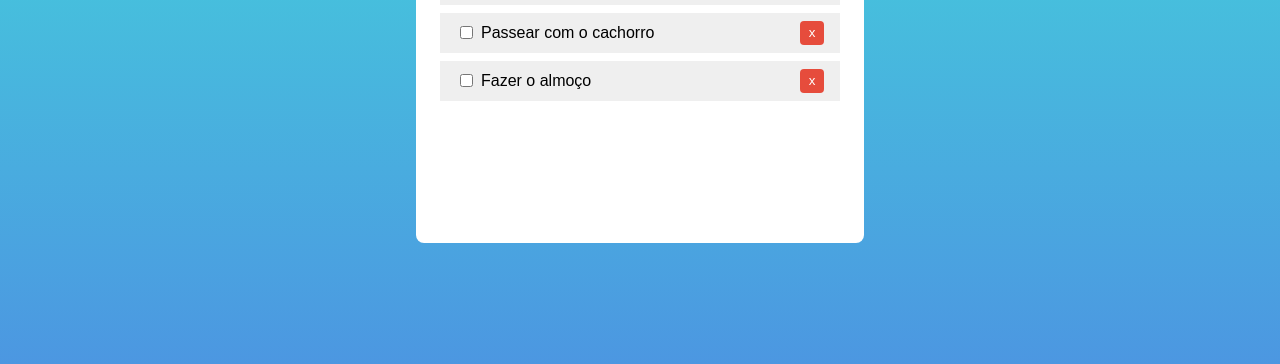
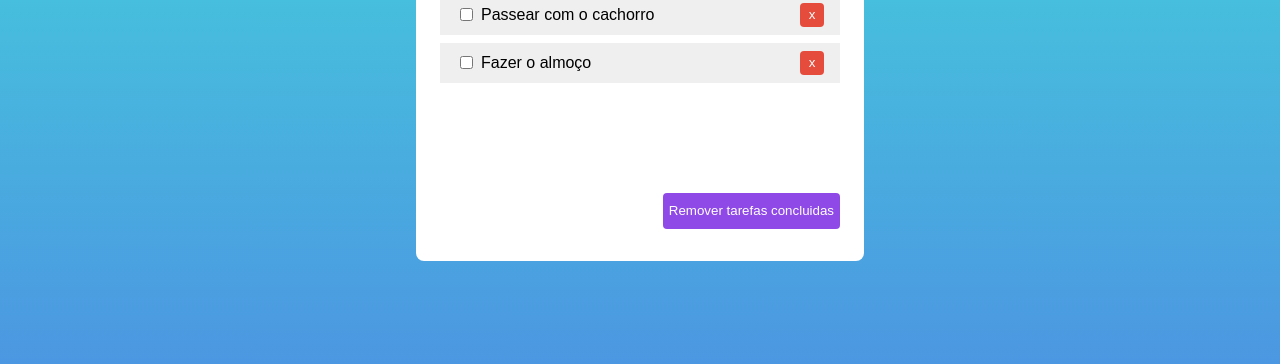
Before and after one commit to joseneisantana/todo-listDNC, a plain HTML site: page index.html in a window 1280 px wide. Shown: the part 362-726 px from the top of the page. Drawn offline with Linux system fonts and the light colour scheme.

Commit message:
31/03/25-21:19

```diff
--- a/index.html
+++ b/index.html
@@ -27,6 +27,11 @@
 
       <ul id="todo-list"></ul>
     </section>
+    <footer>
+      <button onclick="removeDoneTasks()" class="remove-done-tasks-btn">
+        Remover tarefas concluidas
+      </button>
+    </footer>
 
   </main>
 
--- a/style.css
+++ b/style.css
@@ -139,3 +139,26 @@ main{
 }
 
 }
+
+.remove-done-tasks-btn{
+  box-sizing: border-box;
+  height: 3.6rem;
+  color: #fff;
+  background:#8f49e7;
+  border: none;
+  border-radius:.4rem ;
+  cursor: pointer;
+  padding: 0.1.6rem;
+
+  &:hover{
+    opacity: .8;
+}
+
+}
+footer{
+width: 100%;
+display: flex;
+flex-direction: row;
+justify-content: flex-end;
+
+}
```
Also changed, not shown: index.js (+8 -0 lines).
